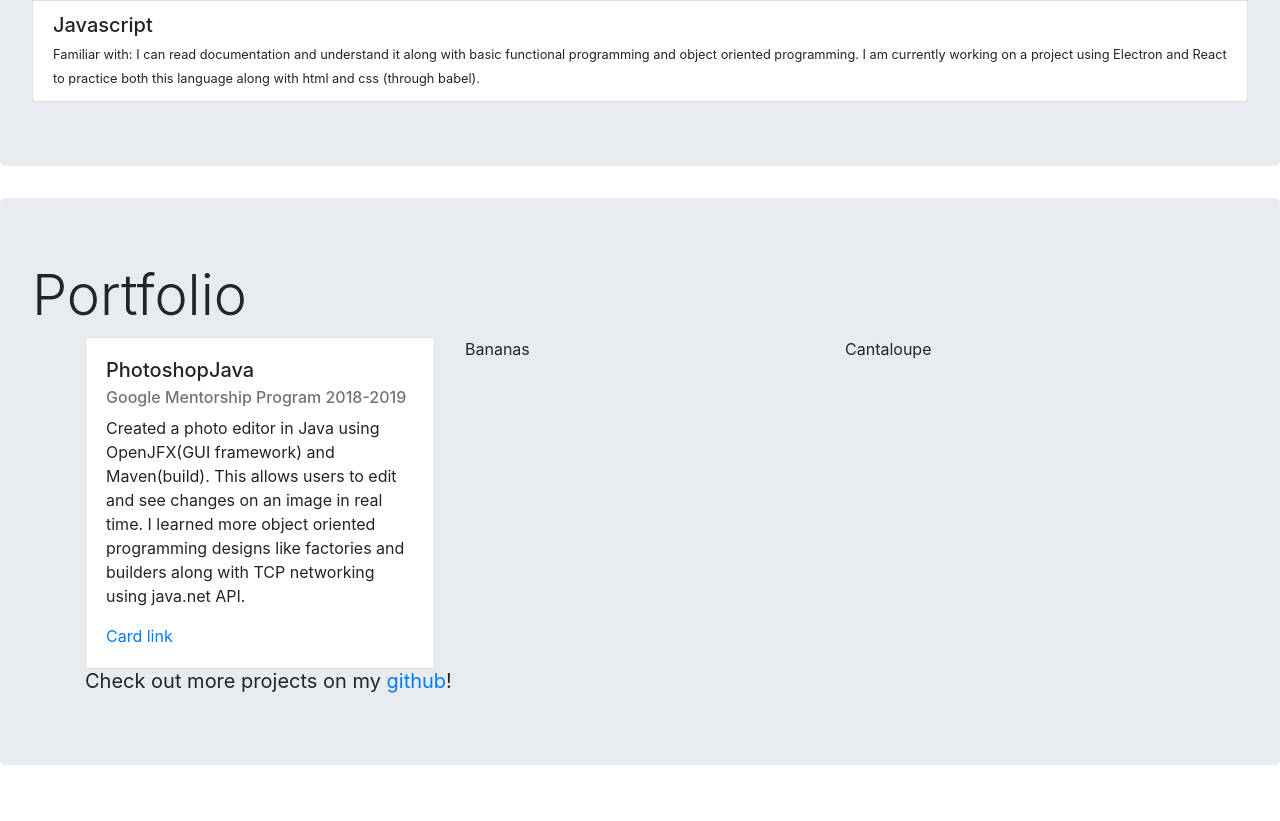
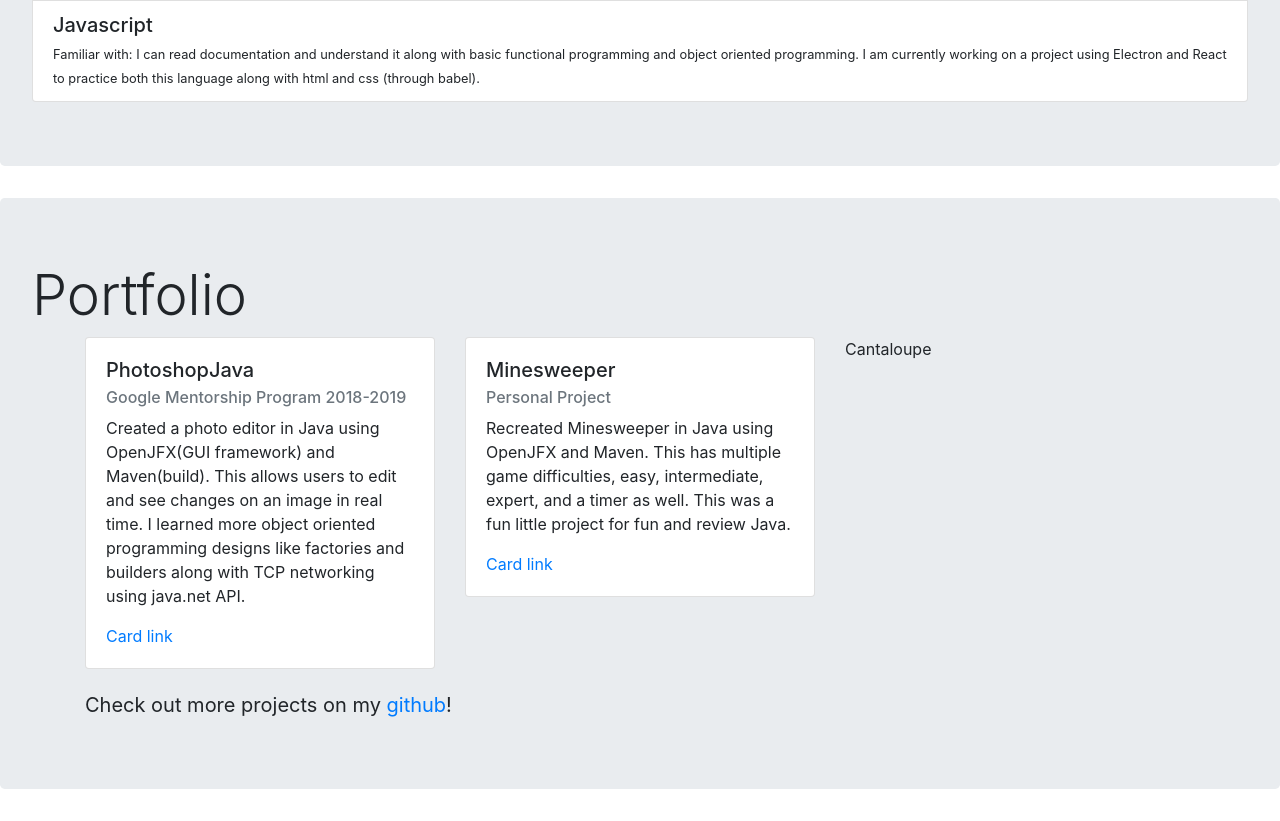
Before and after one commit to WilliamC07/WilliamC07.github.io, a plain HTML site: page index.html in a window 1280 px wide. Shown: the part 579-1400 px from the top of the page. Before the commit the page ends 1376 px from the top, so only its background shows below. Drawn offline with nearby package versions, Linux system fonts and the light colour scheme.

Commit message:
added minesweeper as a project

```diff
--- a/index.html
+++ b/index.html
@@ -91,13 +91,22 @@
           </div>
         </div>
         <div class="col">
-          Bananas
+          <div class="card">
+            <div class="card-body">
+              <h5 class="card-title">Minesweeper</h5>
+              <h6 class="card-subtitle mb-2 text-muted">Personal Project</h6>
+              <p class="card-text">Recreated Minesweeper in Java using OpenJFX and Maven. This has multiple game
+                difficulties, easy, intermediate, expert, and a timer as well. This was a fun little project for fun and
+                review Java.</p>
+              <a class="Github" href="https://github.com/WilliamC07/Minesweeper" target="_blank">Card link</a>
+            </div>
+          </div>
         </div>
         <div class="col">
           Cantaloupe
         </div>
       </div>
-
+      <br/>
       <h1 class="font-weight-normal lead">Check out more projects on my <a href="https://github.com/williamc07"
                                                                            target="_blank">github</a>!</h1>
     </div>
```
